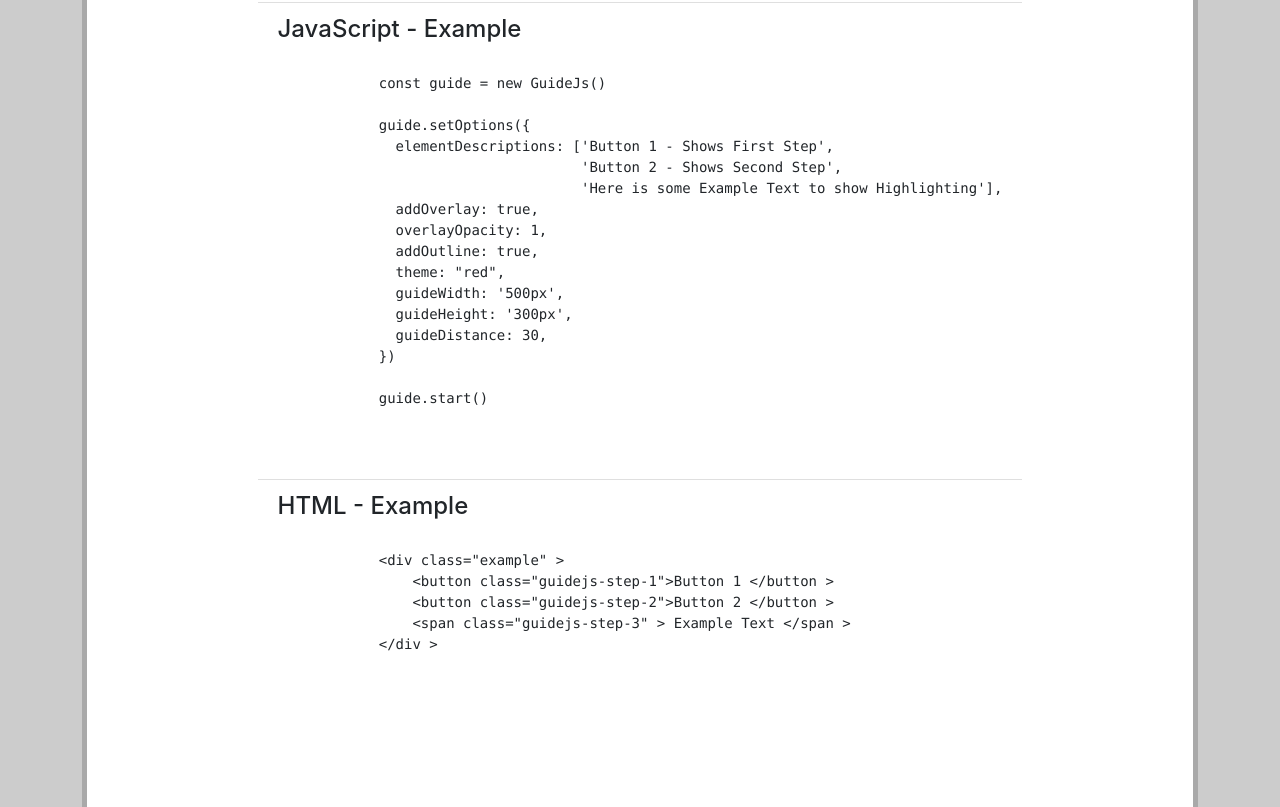
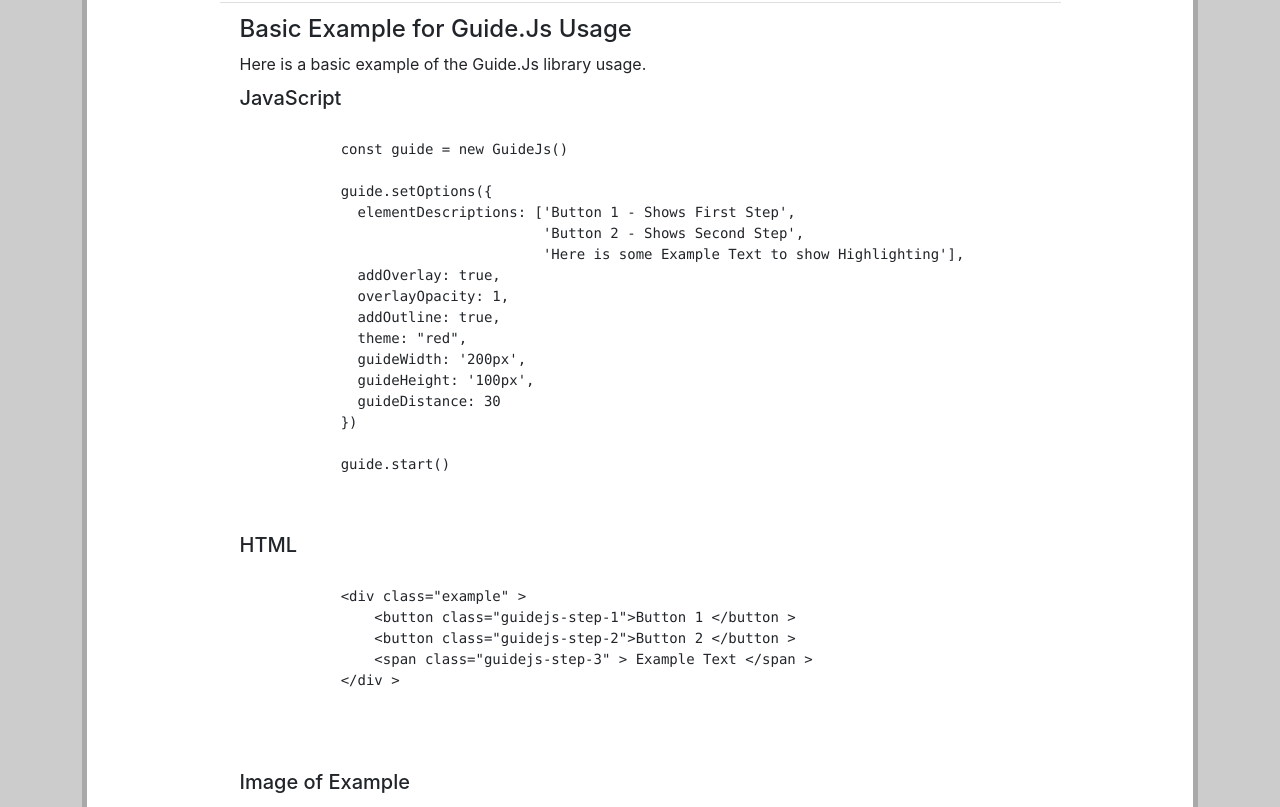
Before and after one commit to ranachirag/GuideJs, a website: page pub/documentation.html in a window 1280 px wide. Shown: the part 773-1580 px from the top of the page. Drawn offline with nearby package versions, Linux system fonts and the light colour scheme.

Commit message:
fixed documentation

```diff
--- a/pub/documentation.html
+++ b/pub/documentation.html
@@ -14,7 +14,7 @@
         <div class="navbar navbar-light bg-light">
             <a href="./index.html"><h1 >Guide.js</h1></a>
             <a href="./examples.html"><button type="button" class="btn btn-primary btn-lg">Examples</button></a>
-            <a href="./documentation.html"><button type="button" class="btn btn-primary btn-lg">API</button></a>
+            <a href="./documentation.html"><button type="button" class="btn btn-primary btn-lg">Documentation</button></a>
             <a href="https://github.com/csc309-fall-2020/js-library-ranachir"><button type="button" class="btn btn-primary btn-lg">Download</button></a>
         </div>
         <div class="main">
@@ -36,7 +36,9 @@
                              </pre>
                         </li>
                         <li class="list-group-item">
-                            <h4>JavaScript - Example</h4>
+                          <h4>Basic Example for Guide.Js Usage</h4>
+                          Here is a basic example of the Guide.Js library usage. </br>
+                            <h5>JavaScript</h5>
                             <pre><code>
             const guide = new GuideJs()
 
@@ -48,18 +50,17 @@
               overlayOpacity: 1,
               addOutline: true,
               theme: "red",
-              guideWidth: '500px',
-              guideHeight: '300px',
-              guideDistance: 30,
+              guideWidth: '200px',
+              guideHeight: '100px',
+              guideDistance: 30
             })
 
             guide.start()
 
                             </code></pre>
 
-                        </li>
-                        <li class="list-group-item">
-                            <h4>HTML - Example</h4>
+
+                            <h5>HTML</h5>
                             <pre>
                                <code class="language-html">
             &lt;div class="example" &gt;
@@ -70,8 +71,8 @@
 
                                 </code>
                             </pre>
-                        </li>
-                        <!-- <li class="list-group-item">Vestibulum at eros</li> -->
+
+                         <h5>Image of Example</h5></br> <img src="./images/image.png"></li>
                     </ul>
 
 
--- a/pub/styles/documentation.css
+++ b/pub/styles/documentation.css
@@ -57,3 +57,7 @@ h2 {
 .get-started {
     margin: 50px;
 }
+
+h5 {
+    margin-top: 10px;
+}
```
Also changed, not shown: pub/examples.html (+1 -4 lines), pub/index.html (+1 -1 lines), pub/images/image.png (renamed from image.png), pub/javascript/examples.js (line endings or trailing spaces).
